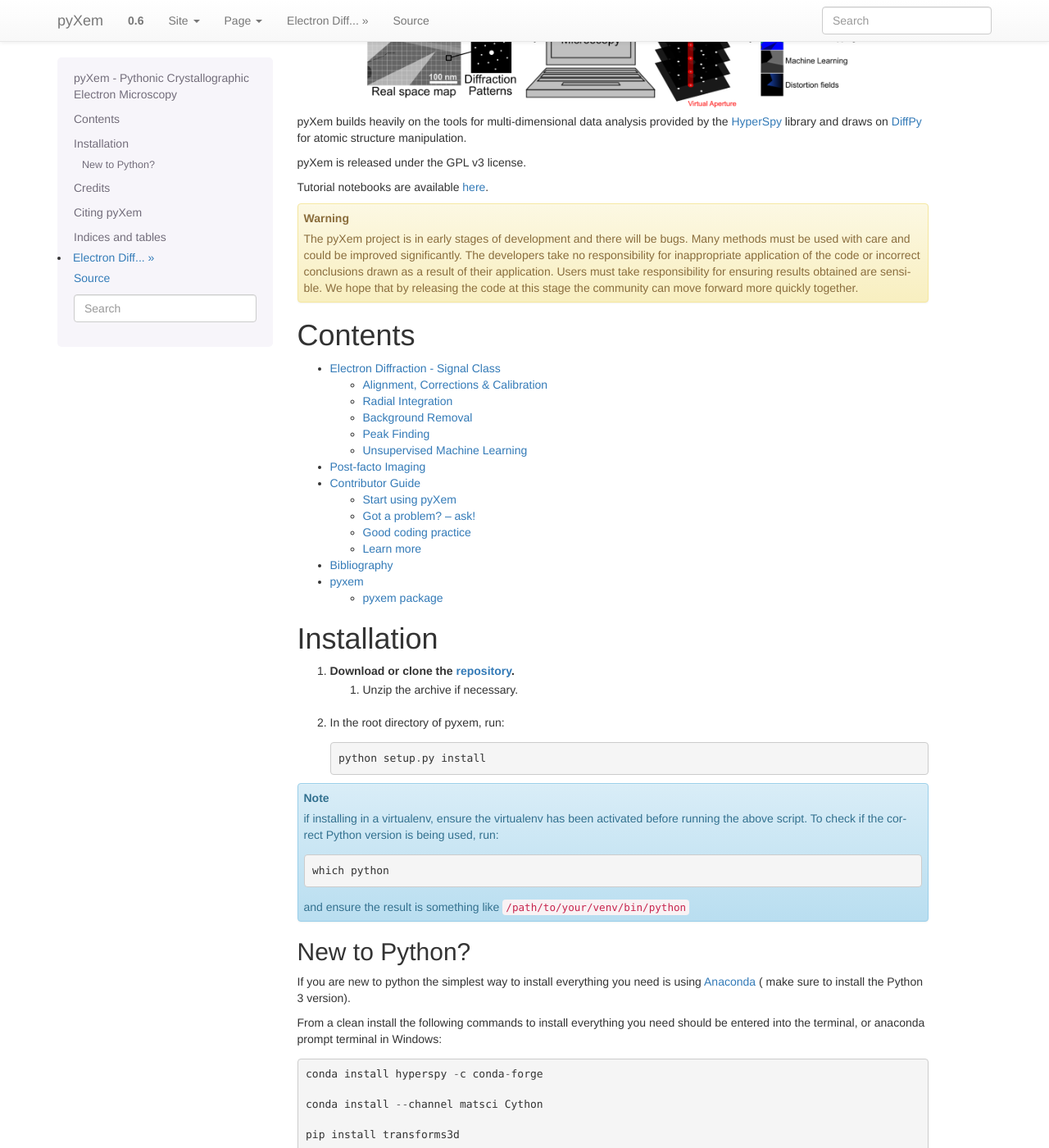
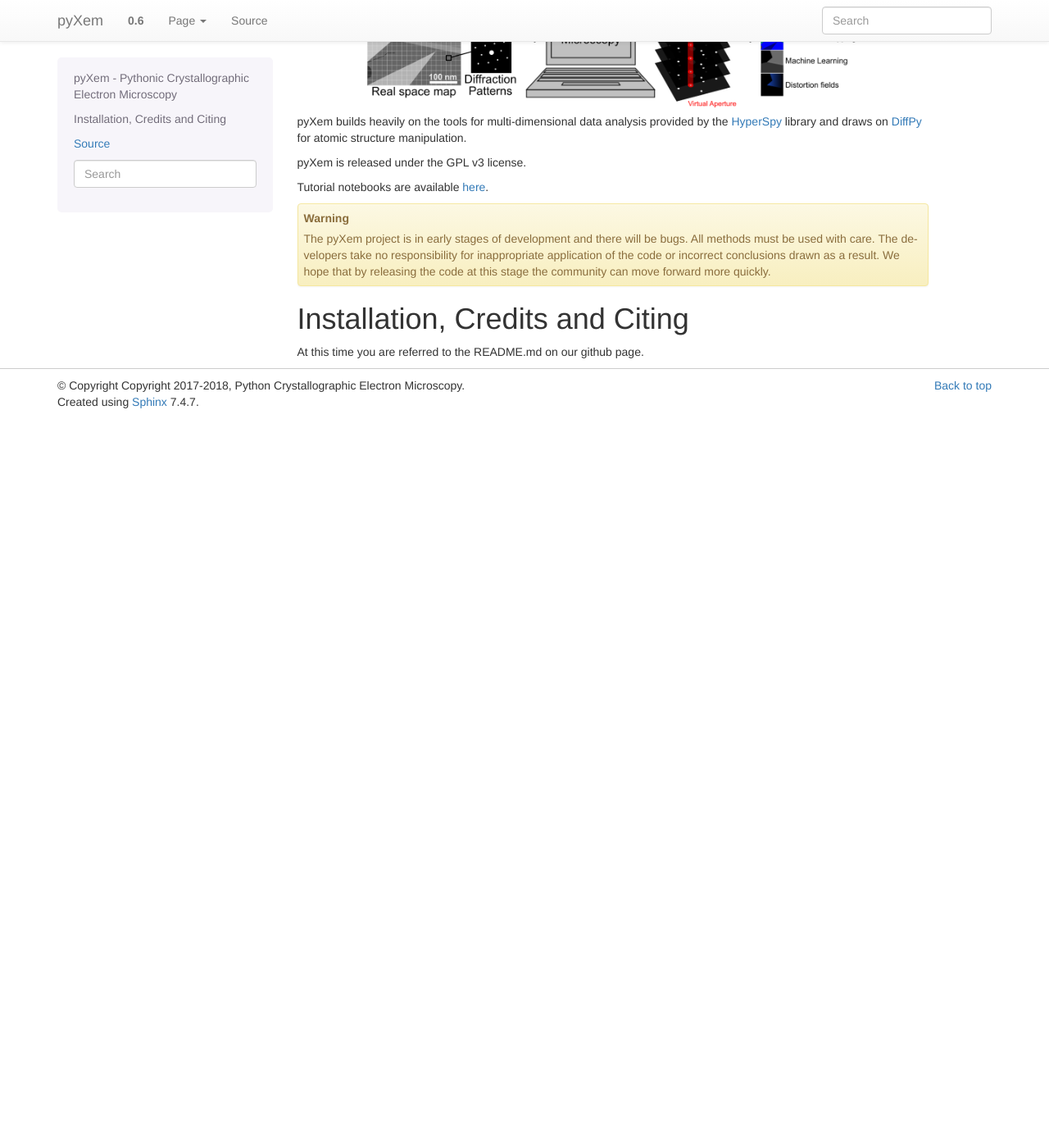
Before and after one commit to pyxem/pyxem, a Sphinx documentation site: the page built from docs/source/index.rst, in a window 1280 px wide and 1400 px high, scrolled down 270 px. Shown: the whole window at 82% size. Built offline with Sphinx 7.4.7, drawn with Linux system fonts in a browser that asks for light colours; after the commit the page ends 900 px from its top, so only the background shows below that; some of the changed text lies outside the part shown.

Commit message:
Website Update PR 1/many (#260)
* Cutting down index.rst
* More index.rst cutting
* Delete list/inheritance style file
* Deleting more weird listy files
* final file deletion

```diff
--- a/docs/source/index.rst
+++ b/docs/source/index.rst
@@ -36,85 +36,11 @@ Tutorial notebooks are available `here <https://github.com/pyxem/pyxem-demos>`__
 .. warning::
 
     The pyXem project is in early stages of development and there will be bugs.
-    Many methods must be used with care and could be improved significantly. The
-    developers take no responsibility for inappropriate application of the code
-    or incorrect conclusions drawn as a result of their application. Users must
-    take responsibility for ensuring results obtained are sensible. We hope that
-    by releasing the code at this stage the community can move forward more quickly
-    together.
+    All methods must be used with care. The developers take no responsibility for
+    inappropriate application of the code or incorrect conclusions drawn as a result.
+    We hope that by releasing the code at this stage the community can move forward more quickly.
 
+Installation, Credits and Citing
+================================
 
-Contents
-========
-
-.. toctree::
-    :maxdepth: 2
-
-    introduction
-    post_facto_imaging
-    contributing
-    bibliography
-    modules
-
-
-Installation
-============
-
-1. Download or clone the repository_.
-    1. Unzip the archive if necessary.
-2. In the root directory of pyxem, run::
-
-        python setup.py install
-
-.. note:: if installing in a virtualenv, ensure the virtualenv has been
-    activated before running the above script. To check if the correct Python
-    version is being used, run::
-
-        which python
-
-    and ensure the result is something like ``/path/to/your/venv/bin/python``
-
-
-.. _repository: https://github.com/pyxem/pyxem
-
-New to Python?
---------------
-
-If you are new to python the simplest way to install everything you need is using
-`Anaconda <http://www.continuum.io/downloads>`__  ( make sure to install the
-Python 3 version).
-
-From a clean install the following commands to install everything you need should
-be entered into the terminal, or anaconda prompt terminal in Windows::
-
-        conda install hyperspy -c conda-forge
-
-        conda install --channel matsci Cython
-
-        pip install transforms3d
-
-        python setup.py install
-
-
-Credits
-=======
-
-pyXem is developed by numerous `contributors <https://github.com/pyxem/pyxem/graphs/contributors>`__.
-
-
-Citing pyXem
-============
-
-If pyXem has enabled significant parts of an academic publication, please
-acknowledge that by citing the software. Until a specific publication is written
-about pyXem please site the github URL: www.github.com/pyxem/pyxem
-
-We also recommend that you cite `HyperSpy <http://hyperspy.org/hyperspy-doc/current/citing.html>`__
-
-
-Indices and tables
-==================
-
-* :ref:`genindex`
-* :ref:`modindex`
-* :ref:`search`
+At this time you are referred to the README.md on our github page.
```
Also changed, not shown: docs/source/modules.rst (deleted, +0 -7 lines), docs/source/pyxem.rst (deleted, +0 -117 lines), docs/source/pyxem.utils.rst (deleted, +0 -70 lines).
